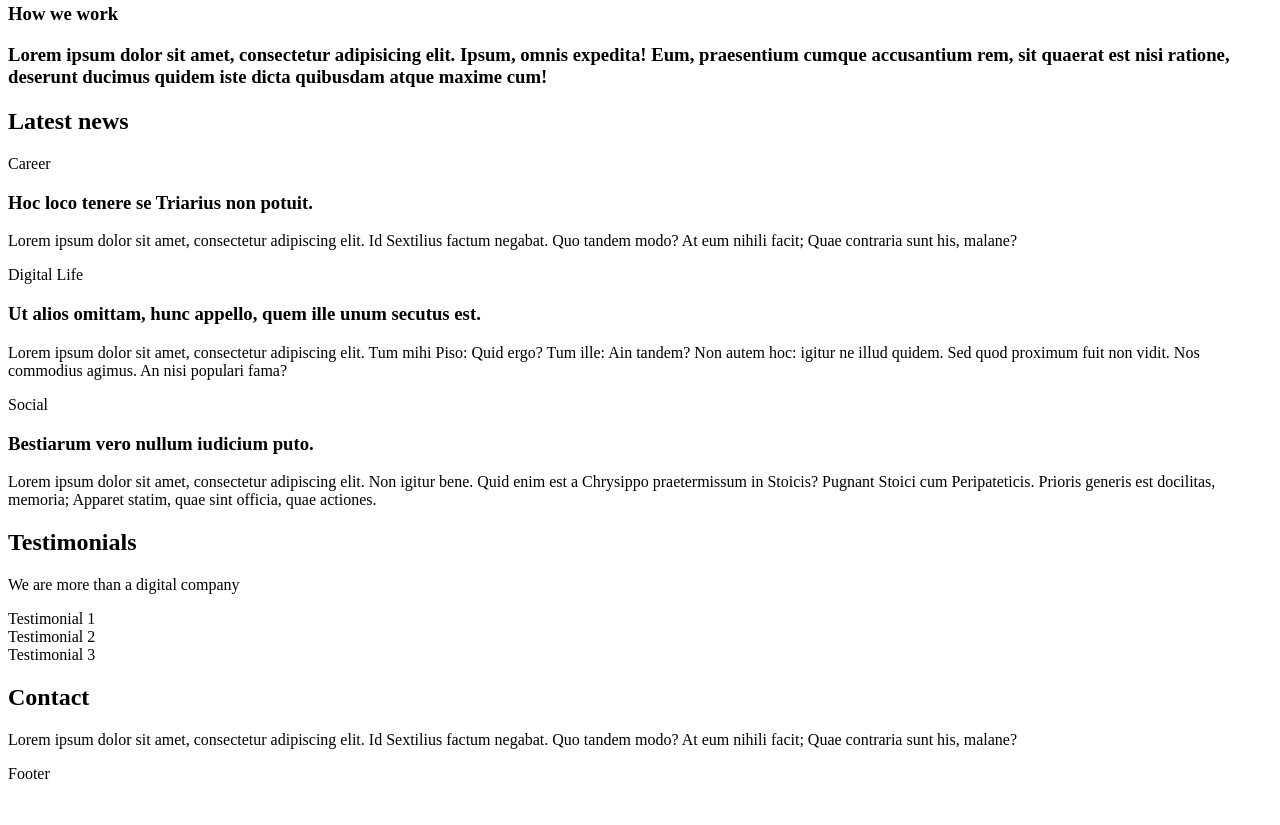
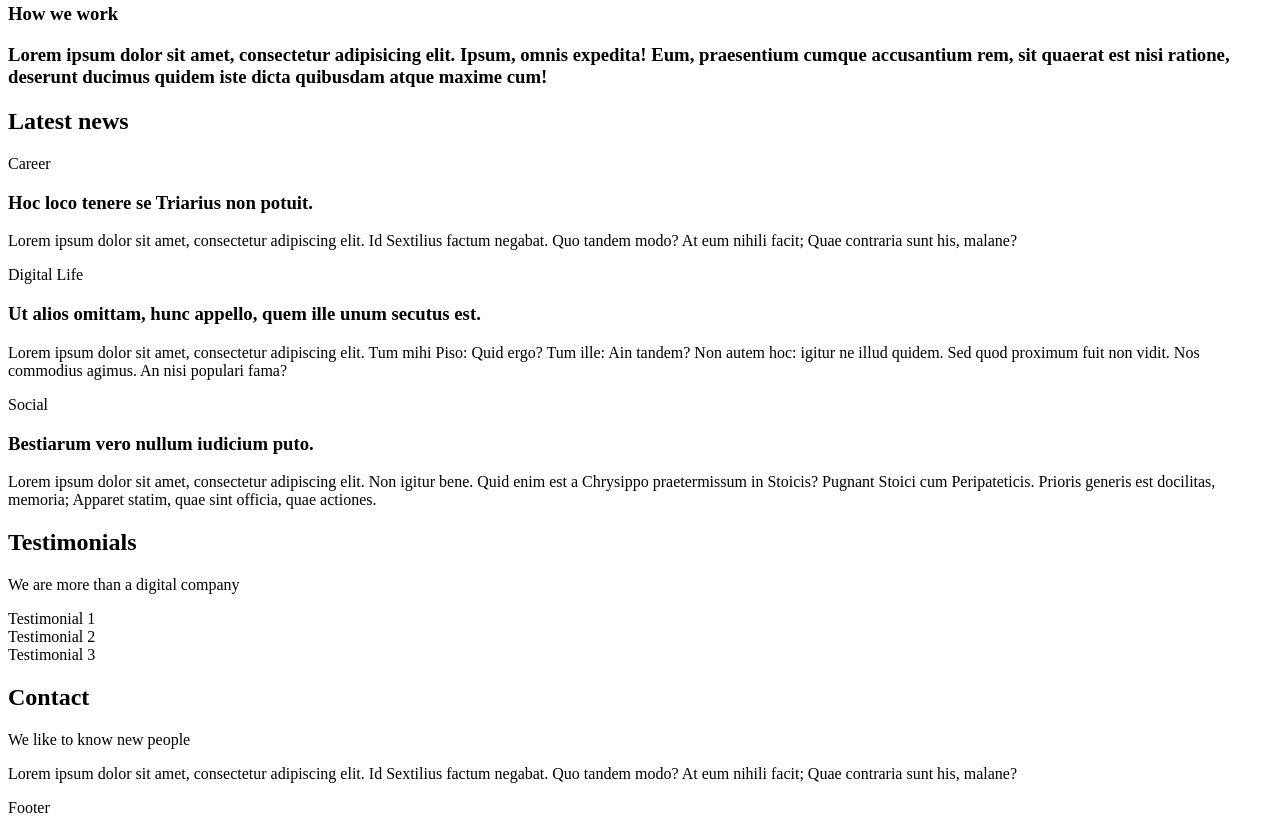
Before and after one commit to swe24-phon/holbertonschool-web_front_end, a plain HTML site: page html_advanced/12-index.html in a window 1280 px wide. Shown: the part 950-1775 px from the top of the page. Before the commit the page ends 1741 px from the top, so only its background shows below. Drawn offline with Linux system fonts and the light colour scheme.

Commit message:
first commit

```diff
--- a/html_advanced/12-index.html
+++ b/html_advanced/12-index.html
@@ -107,6 +107,7 @@
       </section>
       <section>
         <h2>Contact</h2>
+        <p>We like to know new people</p>
         <p>
           Lorem ipsum dolor sit amet, consectetur adipiscing elit. Id Sextilius
           factum negabat. Quo tandem modo? At eum nihili facit; Quae contraria
```
